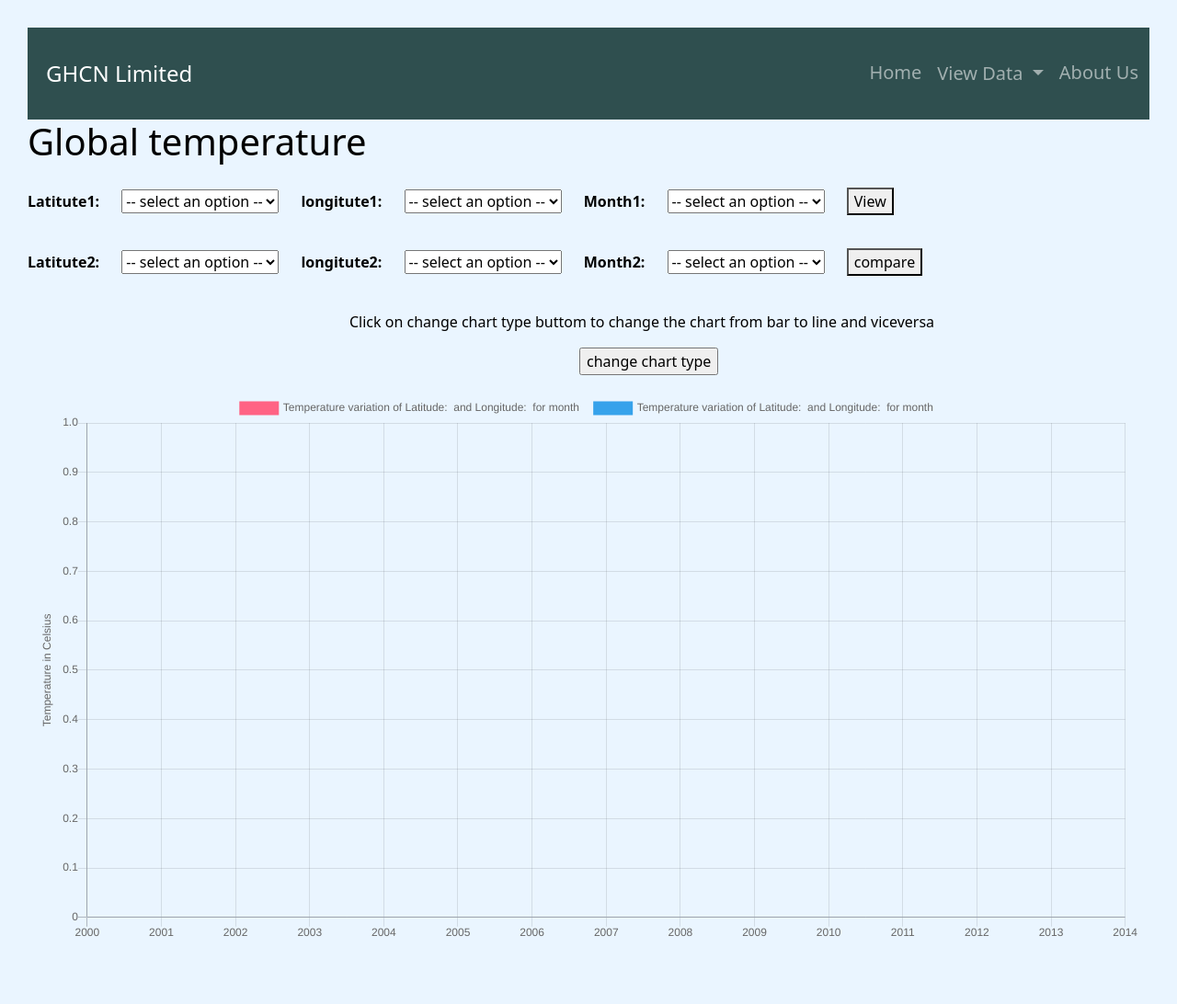
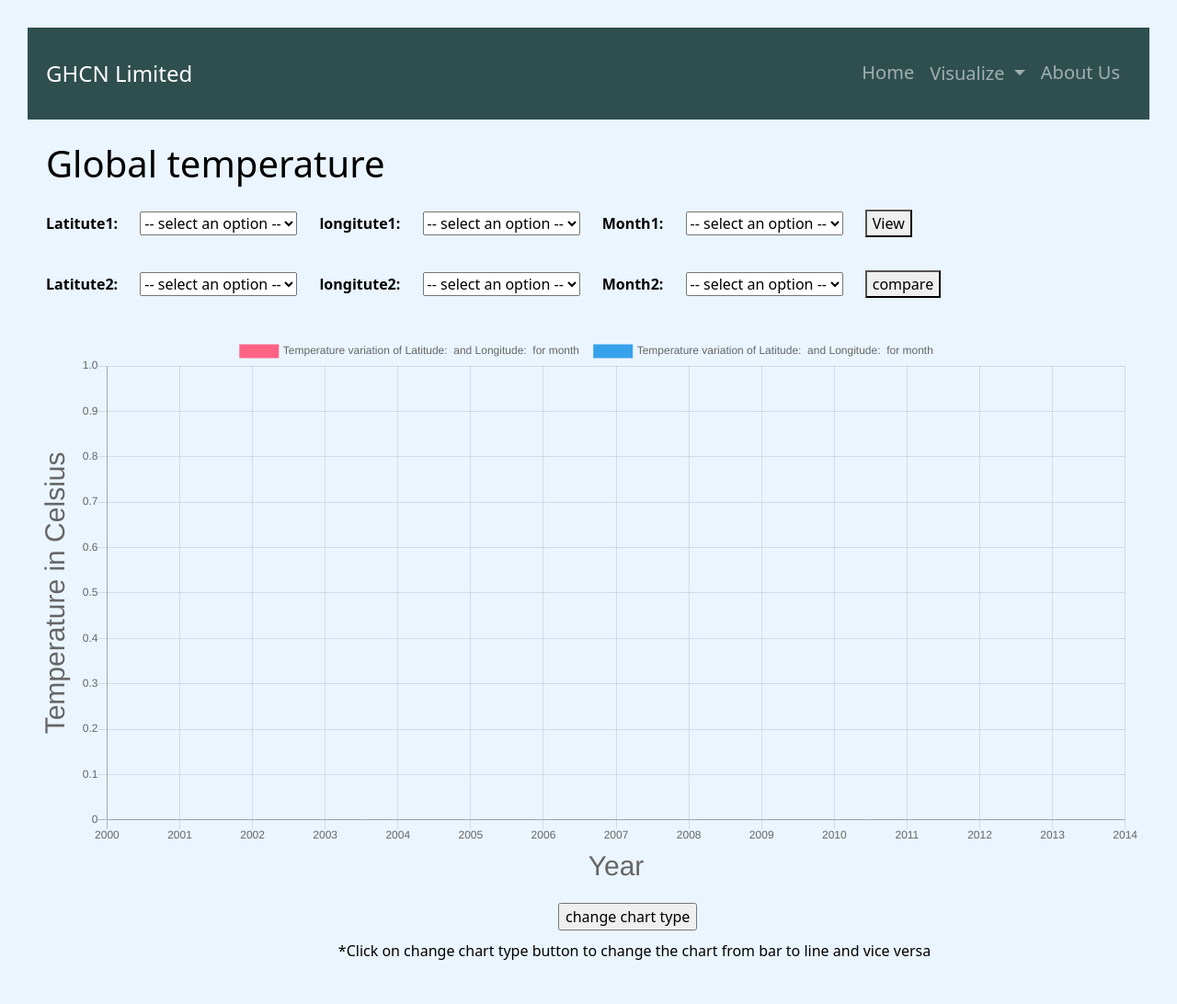
Before and after one commit to Abiii9/Global_HCN, a Django app: page /temp/charts/ in a window 1280 px wide. Shown: the whole page at 92% size. Before the commit the page ends 1019 px from the top, so only its background shows below. Run offline with Django 3.2, Linux system fonts and the light colour scheme; some libraries are stand-ins or nearby versions.

Commit message:
Read.me file added, minor changes to template files

```diff
--- a/global_temp/templates/base.html
+++ b/global_temp/templates/base.html
@@ -59,14 +59,14 @@
                 <a class="nav-item nav-link"  id="customer" href="/">Home</a>
                 <div class="dropdown">
                   <button class="btn nav-item nav-link dropdown-toggle" style="font:inherit;" type="button" id="dropdownMenuButton" data-toggle="dropdown" aria-haspopup="true" aria-expanded="false" style="font-size:19px;">
-                    View Data
+                    Visualize
                   </button>
                   <div class="dropdown-menu" aria-labelledby="dropdownMenuButton">
                     <a class="dropdown-item" href="/temp/details/">Tables</a>
                     <a class="dropdown-item"  href="/temp/charts/">Charts</a>
                   </div>
                 </div>
-                <a class="nav-item nav-link"  href="/about">About Us</a>
+                <a class="nav-item nav-link" style="margin-right:20px" href="/about">About Us</a>
             </div>
         </div>
     </nav>
--- a/global_temp/templates/global_temp/charts.html
+++ b/global_temp/templates/global_temp/charts.html
@@ -15,10 +15,11 @@
 {% endblock %}
 {% block content %}
 
-<h1 style=" color:black; ">Global temperature</h1>
+<br>
+<h1 style=" color:black; margin-left:20px">Global temperature</h1>
 <form action="#" method="post">
       {% csrf_token %}
-      <label style=" color:black;" for="latitude" ><b>Latitute1: </b></label>
+      <label style=" color:black; margin-left:20px;" for="latitude"  ><b>Latitute1: </b></label>
       <select name="latitude" id="latitude" style="margin:20px;" required>
             <option disabled selected value> -- select an option -- </option>
             {% for num in latitude_range %}
@@ -52,7 +53,7 @@
       </select>
     <button type="submit" name="button" value="view">View</button>
     <br>
-    <label style=" color:black;" for="latitude2" ><b>Latitute2: </b></label>
+    <label style=" color:black; margin-left:20px;" for="latitude2" ><b>Latitute2: </b></label>
       <select name="latitude2" id="latitude2" style="margin:20px;" >
             <option disabled selected value> -- select an option -- </option>
             {% for num in latitude_range %}
@@ -87,12 +88,14 @@
 
         <button type="submit" name="button" value="compare">compare</button>
 </form>
-<p style=" color:black; margin-top:20px; margin-left:350px"> Click on change chart type buttom to change the chart from bar to line and viceversa</p>
-<input id="button" type="button" value="change chart type" style="margin-bottom:20px;  margin-left:600px">
 <center>
+    <br>
 <div id="chart-wrapper">
 <canvas id="myChart"></canvas>
 </div>
+
+    <input id="button" type="button" value="change chart type" style="margin-bottom:10px; margin-top:10px;  margin-left:7%">
+    <p style=" color:black; margin-left:100px "> *Click on change chart type button to change the chart from bar to line and vice versa</p>
 <script src="https://cdn.jsdelivr.net/npm/chart.js@2.8.0"></script>
 <script type= 'text/javascript'>
 const ctx = document.getElementById('myChart').getContext('2d');
@@ -119,12 +122,21 @@
         options: {
             responsive: true,
             scales: {
+                    xAxes: [{
+                            scaleLabel: {
+                                display: true,
+                                labelString: 'Year',
+                                fontSize: 30
+                              }
+                            }],
                     yAxes: [{
                             scaleLabel: {
                                 display: true,
-                                labelString: 'Temperature in Celsius'
+                                labelString: 'Temperature in Celsius',
+                                fontSize: 30
                               }
                             }]
+
                     }
         }
 });
--- a/global_temp/templates/global_temp/index.html
+++ b/global_temp/templates/global_temp/index.html
@@ -11,7 +11,7 @@
 <div class="p-3">
 <h3> </h3>
 <p>The Global Historical Climatology Network (GHCN) is an integrated database of climate that summaries from land surface stations across the globe.
-<br>This data set contains gridded mean temperature anomalies, or departures from a reference value or long-term average, from the Global Historical Climatology Network-Monthly (GHCN-M) version 3.2.1 temperature data set.</p>
+This data set contains gridded mean temperature anomalies, or departures from a reference value or long-term average, from the Global Historical Climatology Network-Monthly (GHCN-M) version 3.2.1 temperature data set.</p>
 <p>The gridded anomalies were produced from GHCN-M bias corrected data. Each month of data consists of 2,592 gridded data points produced on a 5° by 5° basis for the entire globe (72 longitude by 36 latitude grid boxes).
 <ul>
 <li>Frequency: Monthly</li>
@@ -31,7 +31,7 @@
   {%endfor%}
    </select>
 
-   <select name="monthID">
+   <select name="monthID" style="margin:10px">
      <option value="1">January</option>
      <option value="2">February</option>
      <option value="3">March</option>
--- a/global_temp/templates/global_temp/map.html
+++ b/global_temp/templates/global_temp/map.html
@@ -5,6 +5,7 @@
       <style>
             .conta{
             background-image: none;
+            background-color: #99CCFF;
             color:black;
             }
             .conta::after{
@@ -41,7 +42,7 @@
       integrity="sha256-WBkoXOwTeyKclOHuWtc+i2uENFpDZ9YPdf5Hf+D7ewM="
       crossorigin=""
     ></script>
-
+   <br>
 <h1><center>Map View </h1>
  <p>This is the map view of each location showing the temperature variation in the month of {{month_name}}, {{yr}}. The data are temperature anomalies in degrees Celsius.</p>
    <p>The gridded anomalies were produced from GHCN-M bias corrected data. Each month of data consists of 2,592 gridded data points produced on a 5° by 5° basis for the entire globe (72 longitude by 36 latitude grid boxes) </p>
```
Also changed, not shown: global_temp/templates/global_temp/temperature_details.html (+5 -4 lines), README.md (added).
